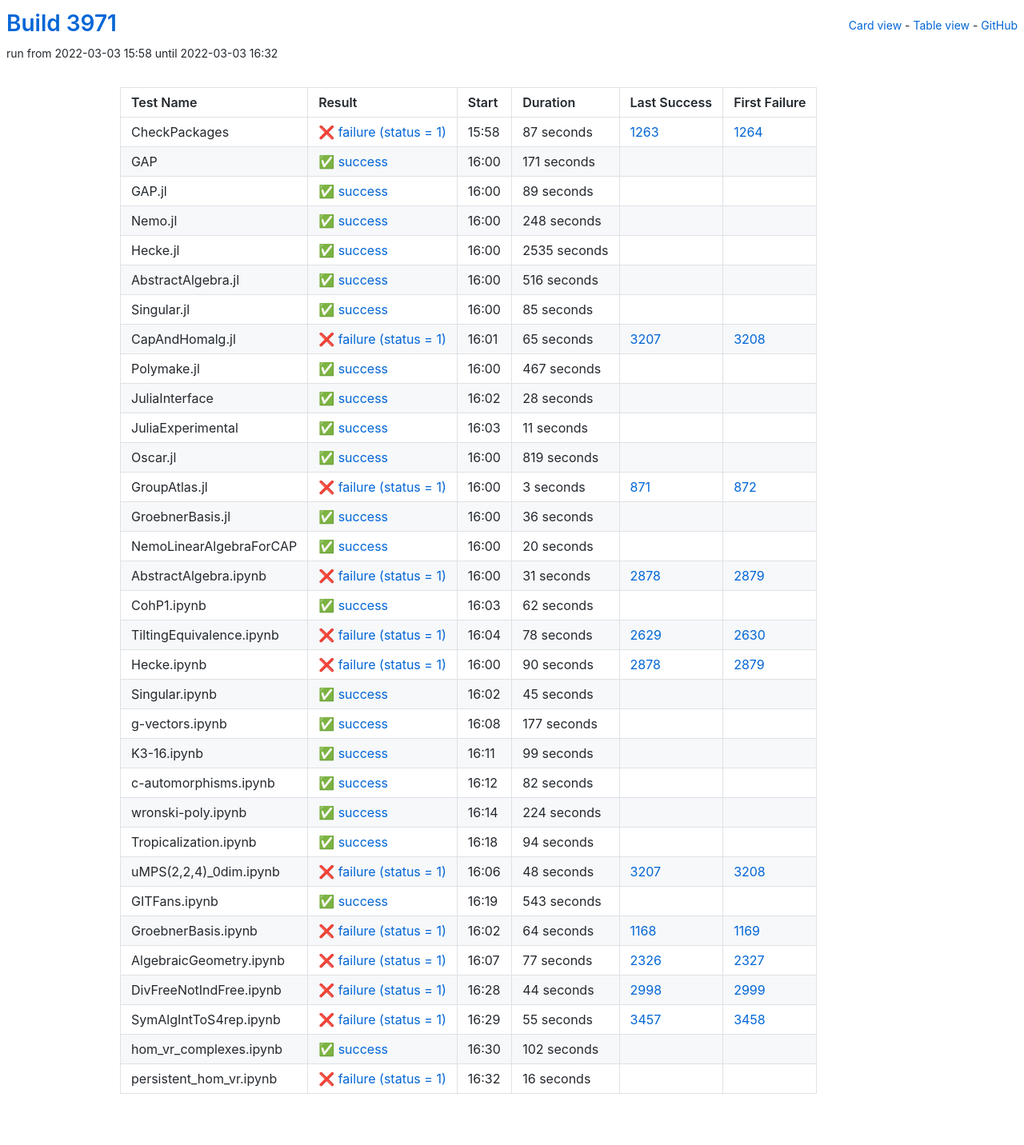
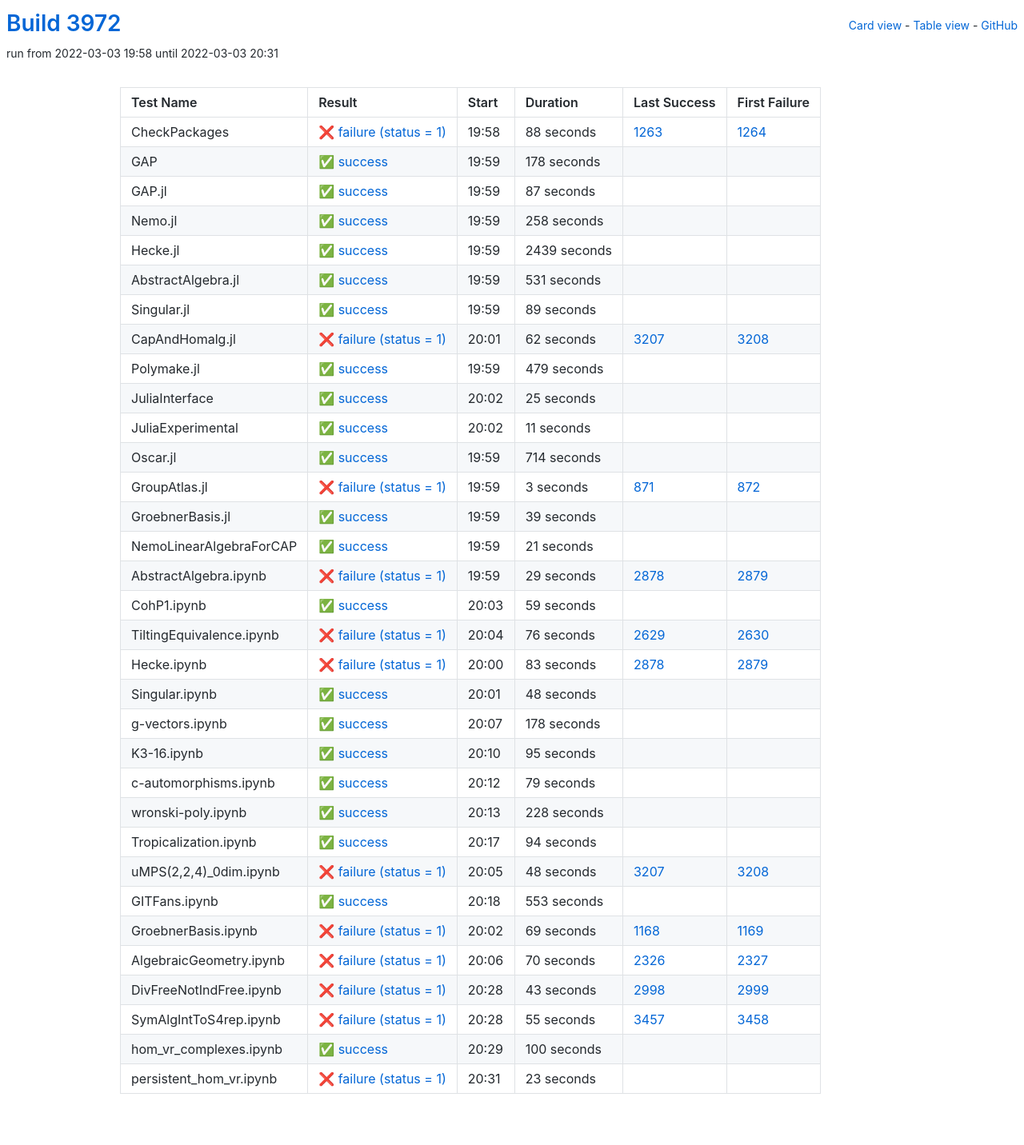
Before and after one commit to oscar-system/oscar-ci-status-stable, a Jekyll site: the page built from table.html, in a window 1280 px wide. Shown: the whole page at 80% size. Built offline with Jekyll 4.4.1, drawn with Linux system fonts in a browser that asks for light colours.

Commit message:
Build #3972

```diff
--- a/_data/ci.yml
+++ b/_data/ci.yml
@@ -1,6 +1,6 @@
 ---
-build: 3971
-build_url: https://oscarci.mathematik.uni-kl.de/job/oscar-stable/3971/
+build: 3972
+build_url: https://oscarci.mathematik.uni-kl.de/job/oscar-stable/3972/
 job: oscar-stable
 organization: oscar-system
 repo: oscar-ci-status-stable
@@ -8,32 +8,80 @@ repourl: https://github.com/oscar-system/oscar-ci-status-stable
 tests:
 - name: CheckPackages
   id: checkpackages
-  log: https://oscarci.mathematik.uni-kl.de/job/oscar-stable/3971/artifact/logs/build-3971/CheckPackages.log
-  start: 2022-03-03 15:58
+  log: https://oscarci.mathematik.uni-kl.de/job/oscar-stable/3972/artifact/logs/build-3972/CheckPackages.log
+  start: 2022-03-03 19:58
   success: false
   exitcode: 1
   status: failure
-  duration: 87
+  duration: 88
   last_success: 1263
   last_success_url: https://oscarci.mathematik.uni-kl.de/job/oscar-stable/1263/
   first_failure: 1264
   first_failure_url: https://oscarci.mathematik.uni-kl.de/job/oscar-stable/1264/
 - name: GAP
   id: gap
-  log: https://oscarci.mathematik.uni-kl.de/job/oscar-stable/3971/artifact/logs/build-3971/GAP.log
-  start: 2022-03-03 16:00
+  log: https://oscarci.mathematik.uni-kl.de/job/oscar-stable/3972/artifact/logs/build-3972/GAP.log
+  start: 2022-03-03 19:59
   success: true
   exitcode: 0
   status: success
-  duration: 171
+  duration: 178
   last_success: false
   last_success_url:
   first_failure: false
   first_failure_url:
 - name: GAP.jl
   id: gap-jl
-  log: https://oscarci.mathematik.uni-kl.de/job/oscar-stable/3971/artifact/logs/build-3971/GAP.jl.log
-  start: 2022-03-03 16:00
+  log: https://oscarci.mathematik.uni-kl.de/job/oscar-stable/3972/artifact/logs/build-3972/GAP.jl.log
+  start: 2022-03-03 19:59
+  success: true
+  exitcode: 0
+  status: success
+  duration: 87
+  last_success: false
+  last_success_url:
+  first_failure: false
+  first_failure_url:
+- name: Nemo.jl
+  id: nemo-jl
+  log: https://oscarci.mathematik.uni-kl.de/job/oscar-stable/3972/artifact/logs/build-3972/Nemo.jl.log
+  start: 2022-03-03 19:59
+  success: true
+  exitcode: 0
+  status: success
+  duration: 258
+  last_success: false
+  last_success_url:
+  first_failure: false
+  first_failure_url:
+- name: Hecke.jl
+  id: hecke-jl
+  log: https://oscarci.mathematik.uni-kl.de/job/oscar-stable/3972/artifact/logs/build-3972/Hecke.jl.log
+  start: 2022-03-03 19:59
+  success: true
+  exitcode: 0
+  status: success
+  duration: 2439
+  last_success: false
+  last_success_url:
+  first_failure: false
+  first_failure_url:
+- name: AbstractAlgebra.jl
+  id: abstractalgebra-jl
+  log: https://oscarci.mathematik.uni-kl.de/job/oscar-stable/3972/artifact/logs/build-3972/AbstractAlgebra.jl.log
+  start: 2022-03-03 19:59
+  success: true
+  exitcode: 0
+  status: success
+  duration: 531
+  last_success: false
+  last_success_url:
+  first_failure: false
+  first_failure_url:
+- name: Singular.jl
+  id: singular-jl
+  log: https://oscarci.mathematik.uni-kl.de/job/oscar-stable/3972/artifact/logs/build-3972/Singular.jl.log
+  start: 2022-03-03 19:59
   success: true
   exitcode: 0
   status: success
@@ -42,94 +90,46 @@ tests:
   last_success_url:
   first_failure: false
   first_failure_url:
-- name: Nemo.jl
-  id: nemo-jl
-  log: https://oscarci.mathematik.uni-kl.de/job/oscar-stable/3971/artifact/logs/build-3971/Nemo.jl.log
-  start: 2022-03-03 16:00
-  success: true
-  exitcode: 0
-  status: success
-  duration: 248
-  last_success: false
-  last_success_url:
-  first_failure: false
-  first_failure_url:
-- name: Hecke.jl
-  id: hecke-jl
-  log: https://oscarci.mathematik.uni-kl.de/job/oscar-stable/3971/artifact/logs/build-3971/Hecke.jl.log
-  start: 2022-03-03 16:00
-  success: true
-  exitcode: 0
-  status: success
-  duration: 2535
-  last_success: false
-  last_success_url:
-  first_failure: false
-  first_failure_url:
-- name: AbstractAlgebra.jl
-  id: abstractalgebra-jl
-  log: https://oscarci.mathematik.uni-kl.de/job/oscar-stable/3971/artifact/logs/build-3971/AbstractAlgebra.jl.log
-  start: 2022-03-03 16:00
-  success: true
-  exitcode: 0
-  status: success
-  duration: 516
-  last_success: false
-  last_success_url:
-  first_failure: false
-  first_failure_url:
-- name: Singular.jl
-  id: singular-jl
-  log: https://oscarci.mathematik.uni-kl.de/job/oscar-stable/3971/artifact/logs/build-3971/Singular.jl.log
-  start: 2022-03-03 16:00
-  success: true
-  exitcode: 0
-  status: success
-  duration: 85
-  last_success: false
-  last_success_url:
-  first_failure: false
-  first_failure_url:
 - name: CapAndHomalg.jl
   id: capandhomalg-jl
-  log: https://oscarci.mathematik.uni-kl.de/job/oscar-stable/3971/artifact/logs/build-3971/CapAndHomalg.jl.log
-  start: 2022-03-03 16:01
+  log: https://oscarci.mathematik.uni-kl.de/job/oscar-stable/3972/artifact/logs/build-3972/CapAndHomalg.jl.log
+  start: 2022-03-03 20:01
   success: false
   exitcode: 1
   status: failure
-  duration: 65
+  duration: 62
   last_success: 3207
   last_success_url: https://oscarci.mathematik.uni-kl.de/job/oscar-stable/3207/
   first_failure: 3208
   first_failure_url: https://oscarci.mathematik.uni-kl.de/job/oscar-stable/3208/
 - name: Polymake.jl
   id: polymake-jl
-  log: https://oscarci.mathematik.uni-kl.de/job/oscar-stable/3971/artifact/logs/build-3971/Polymake.jl.log
-  start: 2022-03-03 16:00
+  log: https://oscarci.mathematik.uni-kl.de/job/oscar-stable/3972/artifact/logs/build-3972/Polymake.jl.log
+  start: 2022-03-03 19:59
   success: true
   exitcode: 0
   status: success
-  duration: 467
+  duration: 479
   last_success: false
   last_success_url:
   first_failure: false
   first_failure_url:
 - name: JuliaInterface
   id: juliainterface
-  log: https://oscarci.mathematik.uni-kl.de/job/oscar-stable/3971/artifact/logs/build-3971/JuliaInterface.log
-  start: 2022-03-03 16:02
+  log: https://oscarci.mathematik.uni-kl.de/job/oscar-stable/3972/artifact/logs/build-3972/JuliaInterface.log
+  start: 2022-03-03 20:02
   success: true
   exitcode: 0
   status: success
-  duration: 28
+  duration: 25
   last_success: false
   last_success_url:
   first_failure: false
   first_failure_url:
 - name: JuliaExperimental
   id: juliaexperimental
-  log: https://oscarci.mathematik.uni-kl.de/job/oscar-stable/3971/artifact/logs/build-3971/JuliaExperimental.log
-  start: 2022-03-03 16:03
+  log: https://oscarci.mathematik.uni-kl.de/job/oscar-stable/3972/artifact/logs/build-3972/JuliaExperimental.log
+  start: 2022-03-03 20:02
   success: true
   exitcode: 0
   status: success
@@ -140,20 +140,20 @@ tests:
   first_failure_url:
 - name: Oscar.jl
   id: oscar-jl
-  log: https://oscarci.mathematik.uni-kl.de/job/oscar-stable/3971/artifact/logs/build-3971/Oscar.jl.log
-  start: 2022-03-03 16:00
+  log: https://oscarci.mathematik.uni-kl.de/job/oscar-stable/3972/artifact/logs/build-3972/Oscar.jl.log
+  start: 2022-03-03 19:59
   success: true
   exitcode: 0
   status: success
-  duration: 819
+  duration: 714
   last_success: false
   last_success_url:
   first_failure: false
   first_failure_url:
 - name: GroupAtlas.jl
   id: groupatlas-jl
-  log: https://oscarci.mathematik.uni-kl.de/job/oscar-stable/3971/artifact/logs/build-3971/GroupAtlas.jl.log
-  start: 2022-03-03 16:00
+  log: https://oscarci.mathematik.uni-kl.de/job/oscar-stable/3972/artifact/logs/build-3972/GroupAtlas.jl.log
+  start: 2022-03-03 19:59
   success: false
   exitcode: 1
   status: failure
@@ -164,140 +164,140 @@ tests:
   first_failure_url: https://oscarci.mathematik.uni-kl.de/job/oscar-stable/872/
 - name: GroebnerBasis.jl
   id: groebnerbasis-jl
-  log: https://oscarci.mathematik.uni-kl.de/job/oscar-stable/3971/artifact/logs/build-3971/GroebnerBasis.jl.log
-  start: 2022-03-03 16:00
+  log: https://oscarci.mathematik.uni-kl.de/job/oscar-stable/3972/artifact/logs/build-3972/GroebnerBasis.jl.log
+  start: 2022-03-03 19:59
   success: true
   exitcode: 0
   status: success
-  duration: 36
+  duration: 39
   last_success: false
   last_success_url:
   first_failure: false
   first_failure_url:
 - name: NemoLinearAlgebraForCAP
   id: nemolinearalgebraforcap
-  log: https://oscarci.mathematik.uni-kl.de/job/oscar-stable/3971/artifact/logs/build-3971/NemoLinearAlgebraForCAP.log
-  start: 2022-03-03 16:00
+  log: https://oscarci.mathematik.uni-kl.de/job/oscar-stable/3972/artifact/logs/build-3972/NemoLinearAlgebraForCAP.log
+  start: 2022-03-03 19:59
   success: true
   exitcode: 0
   status: success
-  duration: 20
+  duration: 21
   last_success: false
   last_success_url:
   first_failure: false
   first_failure_url:
 - name: AbstractAlgebra.ipynb
   id: abstractalgebra-ipynb
-  log: https://oscarci.mathematik.uni-kl.de/job/oscar-stable/3971/artifact/logs/build-3971/AbstractAlgebra.ipynb.log
-  start: 2022-03-03 16:00
+  log: https://oscarci.mathematik.uni-kl.de/job/oscar-stable/3972/artifact/logs/build-3972/AbstractAlgebra.ipynb.log
+  start: 2022-03-03 19:59
   success: false
   exitcode: 1
   status: failure
-  duration: 31
+  duration: 29
   last_success: 2878
   last_success_url: https://oscarci.mathematik.uni-kl.de/job/oscar-stable/2878/
   first_failure: 2879
   first_failure_url: https://oscarci.mathematik.uni-kl.de/job/oscar-stable/2879/
 - name: CohP1.ipynb
   id: cohp1-ipynb
-  log: https://oscarci.mathematik.uni-kl.de/job/oscar-stable/3971/artifact/logs/build-3971/CohP1.ipynb.log
-  start: 2022-03-03 16:03
+  log: https://oscarci.mathematik.uni-kl.de/job/oscar-stable/3972/artifact/logs/build-3972/CohP1.ipynb.log
+  start: 2022-03-03 20:03
   success: true
   exitcode: 0
   status: success
-  duration: 62
+  duration: 59
   last_success: false
   last_success_url:
   first_failure: false
   first_failure_url:
 - name: TiltingEquivalence.ipynb
   id: tiltingequivalence-ipynb
-  log: https://oscarci.mathematik.uni-kl.de/job/oscar-stable/3971/artifact/logs/build-3971/TiltingEquivalence.ipynb.log
-  start: 2022-03-03 16:04
+  log: https://oscarci.mathematik.uni-kl.de/job/oscar-stable/3972/artifact/logs/build-3972/TiltingEquivalence.ipynb.log
+  start: 2022-03-03 20:04
   success: false
   exitcode: 1
   status: failure
-  duration: 78
+  duration: 76
   last_success: 2629
   last_success_url: https://oscarci.mathematik.uni-kl.de/job/oscar-stable/2629/
   first_failure: 2630
   first_failure_url: https://oscarci.mathematik.uni-kl.de/job/oscar-stable/2630/
 - name: Hecke.ipynb
   id: hecke-ipynb
-  log: https://oscarci.mathematik.uni-kl.de/job/oscar-stable/3971/artifact/logs/build-3971/Hecke.ipynb.log
-  start: 2022-03-03 16:00
+  log: https://oscarci.mathematik.uni-kl.de/job/oscar-stable/3972/artifact/logs/build-3972/Hecke.ipynb.log
+  start: 2022-03-03 20:00
   success: false
   exitcode: 1
   status: failure
-  duration: 90
+  duration: 83
   last_success: 2878
   last_success_url: https://oscarci.mathematik.uni-kl.de/job/oscar-stable/2878/
   first_failure: 2879
   first_failure_url: https://oscarci.mathematik.uni-kl.de/job/oscar-stable/2879/
 - name: Singular.ipynb
   id: singular-ipynb
-  log: https://oscarci.mathematik.uni-kl.de/job/oscar-stable/3971/artifact/logs/build-3971/Singular.ipynb.log
-  start: 2022-03-03 16:02
+  log: https://oscarci.mathematik.uni-kl.de/job/oscar-stable/3972/artifact/logs/build-3972/Singular.ipynb.log
+  start: 2022-03-03 20:01
   success: true
   exitcode: 0
   status: success
-  duration: 45
+  duration: 48
   last_success: false
   last_success_url:
   first_failure: false
   first_failure_url:
 - name: g-vectors.ipynb
   id: g-vectors-ipynb
-  log: https://oscarci.mathematik.uni-kl.de/job/oscar-stable/3971/artifact/logs/build-3971/g-vectors.ipynb.log
-  start: 2022-03-03 16:08
+  log: https://oscarci.mathematik.uni-kl.de/job/oscar-stable/3972/artifact/logs/build-3972/g-vectors.ipynb.log
+  start: 2022-03-03 20:07
   success: true
   exitcode: 0
   status: success
-  duration: 177
+  duration: 178
   last_success: false
   last_success_url:
   first_failure: false
   first_failure_url:
 - name: K3-16.ipynb
   id: k3-16-ipynb
-  log: https://oscarci.mathematik.uni-kl.de/job/oscar-stable/3971/artifact/logs/build-3971/K3-16.ipynb.log
-  start: 2022-03-03 16:11
+  log: https://oscarci.mathematik.uni-kl.de/job/oscar-stable/3972/artifact/logs/build-3972/K3-16.ipynb.log
+  start: 2022-03-03 20:10
   success: true
   exitcode: 0
   status: success
-  duration: 99
+  duration: 95
   last_success: false
   last_success_url:
   first_failure: false
   first_failure_url:
 - name: c-automorphisms.ipynb
   id: c-automorphisms-ipynb
-  log: https://oscarci.mathematik.uni-kl.de/job/oscar-stable/3971/artifact/logs/build-3971/c-automorphisms.ipynb.log
-  start: 2022-03-03 16:12
+  log: https://oscarci.mathematik.uni-kl.de/job/oscar-stable/3972/artifact/logs/build-3972/c-automorphisms.ipynb.log
+  start: 2022-03-03 20:12
   success: true
   exitcode: 0
   status: success
-  duration: 82
+  duration: 79
   last_success: false
   last_success_url:
   first_failure: false
   first_failure_url:
 - name: wronski-poly.ipynb
   id: wronski-poly-ipynb
-  log: https://oscarci.mathematik.uni-kl.de/job/oscar-stable/3971/artifact/logs/build-3971/wronski-poly.ipynb.log
-  start: 2022-03-03 16:14
+  log: https://oscarci.mathematik.uni-kl.de/job/oscar-stable/3972/artifact/logs/build-3972/wronski-poly.ipynb.log
+  start: 2022-03-03 20:13
   success: true
   exitcode: 0
   status: success
-  duration: 224
+  duration: 228
   last_success: false
   last_success_url:
   first_failure: false
   first_failure_url:
 - name: Tropicalization.ipynb
   id: tropicalization-ipynb
-  log: https://oscarci.mathematik.uni-kl.de/job/oscar-stable/3971/artifact/logs/build-3971/Tropicalization.ipynb.log
-  start: 2022-03-03 16:18
+  log: https://oscarci.mathematik.uni-kl.de/job/oscar-stable/3972/artifact/logs/build-3972/Tropicalization.ipynb.log
+  start: 2022-03-03 20:17
   success: true
   exitcode: 0
   status: success
@@ -308,8 +308,8 @@ tests:
   first_failure_url:
 - name: uMPS(2,2,4)_0dim.ipynb
   id: umps-2-2-4-0dim-ipynb
-  log: https://oscarci.mathematik.uni-kl.de/job/oscar-stable/3971/artifact/logs/build-3971/uMPS-2-2-4-_0dim.ipynb.log
-  start: 2022-03-03 16:06
+  log: https://oscarci.mathematik.uni-kl.de/job/oscar-stable/3972/artifact/logs/build-3972/uMPS-2-2-4-_0dim.ipynb.log
+  start: 2022-03-03 20:05
   success: false
   exitcode: 1
   status: failure
@@ -320,56 +320,56 @@ tests:
   first_failure_url: https://oscarci.mathematik.uni-kl.de/job/oscar-stable/3208/
 - name: GITFans.ipynb
   id: gitfans-ipynb
-  log: https://oscarci.mathematik.uni-kl.de/job/oscar-stable/3971/artifact/logs/build-3971/GITFans.ipynb.log
-  start: 2022-03-03 16:19
+  log: https://oscarci.mathematik.uni-kl.de/job/oscar-stable/3972/artifact/logs/build-3972/GITFans.ipynb.log
+  start: 2022-03-03 20:18
   success: true
   exitcode: 0
   status: success
-  duration: 543
+  duration: 553
   last_success: false
   last_success_url:
   first_failure: false
   first_failure_url:
 - name: GroebnerBasis.ipynb
   id: groebnerbasis-ipynb
-  log: https://oscarci.mathematik.uni-kl.de/job/oscar-stable/3971/artifact/logs/build-3971/GroebnerBasis.ipynb.log
-  start: 2022-03-03 16:02
+  log: https://oscarci.mathematik.uni-kl.de/job/oscar-stable/3972/artifact/logs/build-3972/GroebnerBasis.ipynb.log
+  start: 2022-03-03 20:02
   success: false
   exitcode: 1
   status: failure
-  duration: 64
+  duration: 69
   last_success: 1168
   last_success_url: https://oscarci.mathematik.uni-kl.de/job/oscar-stable/1168/
   first_failure: 1169
   first_failure_url: https://oscarci.mathematik.uni-kl.de/job/oscar-stable/1169/
 - name: AlgebraicGeometry.ipynb
   id: algebraicgeometry-ipynb
-  log: https://oscarci.mathematik.uni-kl.de/job/oscar-stable/3971/artifact/logs/build-3971/AlgebraicGeometry.ipynb.log
-  start: 2022-03-03 16:07
+  log: https://oscarci.mathematik.uni-kl.de/job/oscar-stable/3972/artifact/logs/build-3972/AlgebraicGeometry.ipynb.log
+  start: 2022-03-03 20:06
   success: false
   exitcode: 1
   status: failure
-  duration: 77
+  duration: 70
   last_success: 2326
   last_success_url: https://oscarci.mathematik.uni-kl.de/job/oscar-stable/2326/
   first_failure: 2327
   first_failure_url: https://oscarci.mathematik.uni-kl.de/job/oscar-stable/2327/
 - name: DivFreeNotIndFree.ipynb
   id: divfreenotindfree-ipynb
-  log: https://oscarci.mathematik.uni-kl.de/job/oscar-stable/3971/artifact/logs/build-3971/DivFreeNotIndFree.ipynb.log
-  start: 2022-03-03 16:28
+  log: https://oscarci.mathematik.uni-kl.de/job/oscar-stable/3972/artifact/logs/build-3972/DivFreeNotIndFree.ipynb.log
+  start: 2022-03-03 20:28
   success: false
   exitcode: 1
   status: failure
-  duration: 44
+  duration: 43
   last_success: 2998
   last_success_url: https://oscarci.mathematik.uni-kl.de/job/oscar-stable/2998/
   first_failure: 2999
   first_failure_url: https://oscarci.mathematik.uni-kl.de/job/oscar-stable/2999/
 - name: SymAlgIntToS4rep.ipynb
   id: symalginttos4rep-ipynb
-  log: https://oscarci.mathematik.uni-kl.de/job/oscar-stable/3971/artifact/logs/build-3971/SymAlgIntToS4rep.ipynb.log
-  start: 2022-03-03 16:29
+  log: https://oscarci.mathematik.uni-kl.de/job/oscar-stable/3972/artifact/logs/build-3972/SymAlgIntToS4rep.ipynb.log
+  start: 2022-03-03 20:28
   success: false
   exitcode: 1
   status: failure
@@ -380,24 +380,24 @@ tests:
   first_failure_url: https://oscarci.mathematik.uni-kl.de/job/oscar-stable/3458/
 - name: hom_vr_complexes.ipynb
   id: hom-vr-complexes-ipynb
-  log: https://oscarci.mathematik.uni-kl.de/job/oscar-stable/3971/artifact/logs/build-3971/hom_vr_complexes.ipynb.log
-  start: 2022-03-03 16:30
+  log: https://oscarci.mathematik.uni-kl.de/job/oscar-stable/3972/artifact/logs/build-3972/hom_vr_complexes.ipynb.log
+  start: 2022-03-03 20:29
   success: true
   exitcode: 0
   status: success
-  duration: 102
+  duration: 100
   last_success: false
   last_success_url:
   first_failure: false
   first_failure_url:
 - name: persistent_hom_vr.ipynb
   id: persistent-hom-vr-ipynb
-  log: https://oscarci.mathematik.uni-kl.de/job/oscar-stable/3971/artifact/logs/build-3971/persistent_hom_vr.ipynb.log
-  start: 2022-03-03 16:32
+  log: https://oscarci.mathematik.uni-kl.de/job/oscar-stable/3972/artifact/logs/build-3972/persistent_hom_vr.ipynb.log
+  start: 2022-03-03 20:31
   success: false
   exitcode: 1
   status: failure
-  duration: 16
+  duration: 23
   last_success: false
   last_success_url:
   first_failure: false
```
Also changed, not shown: README.md.
